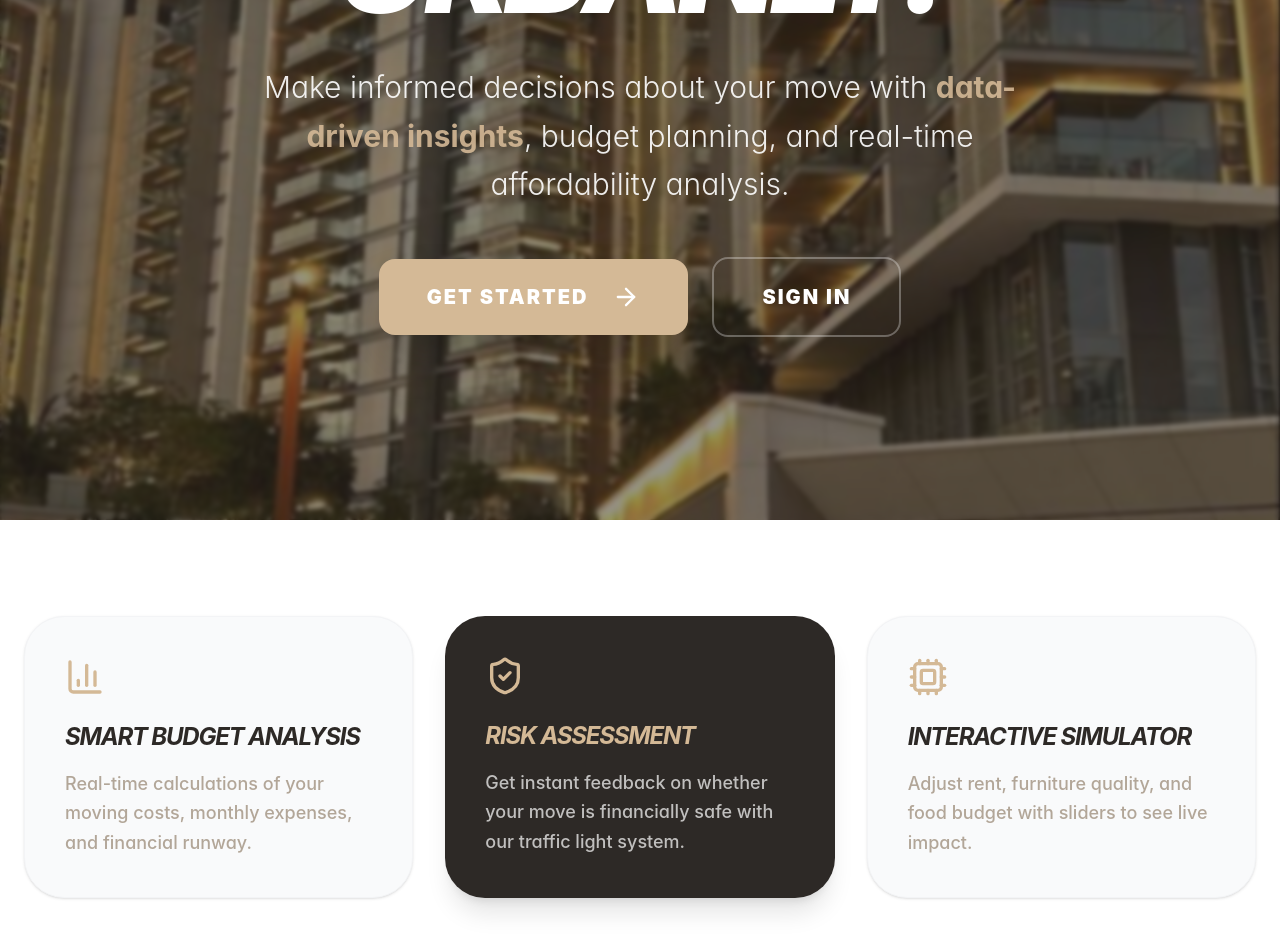
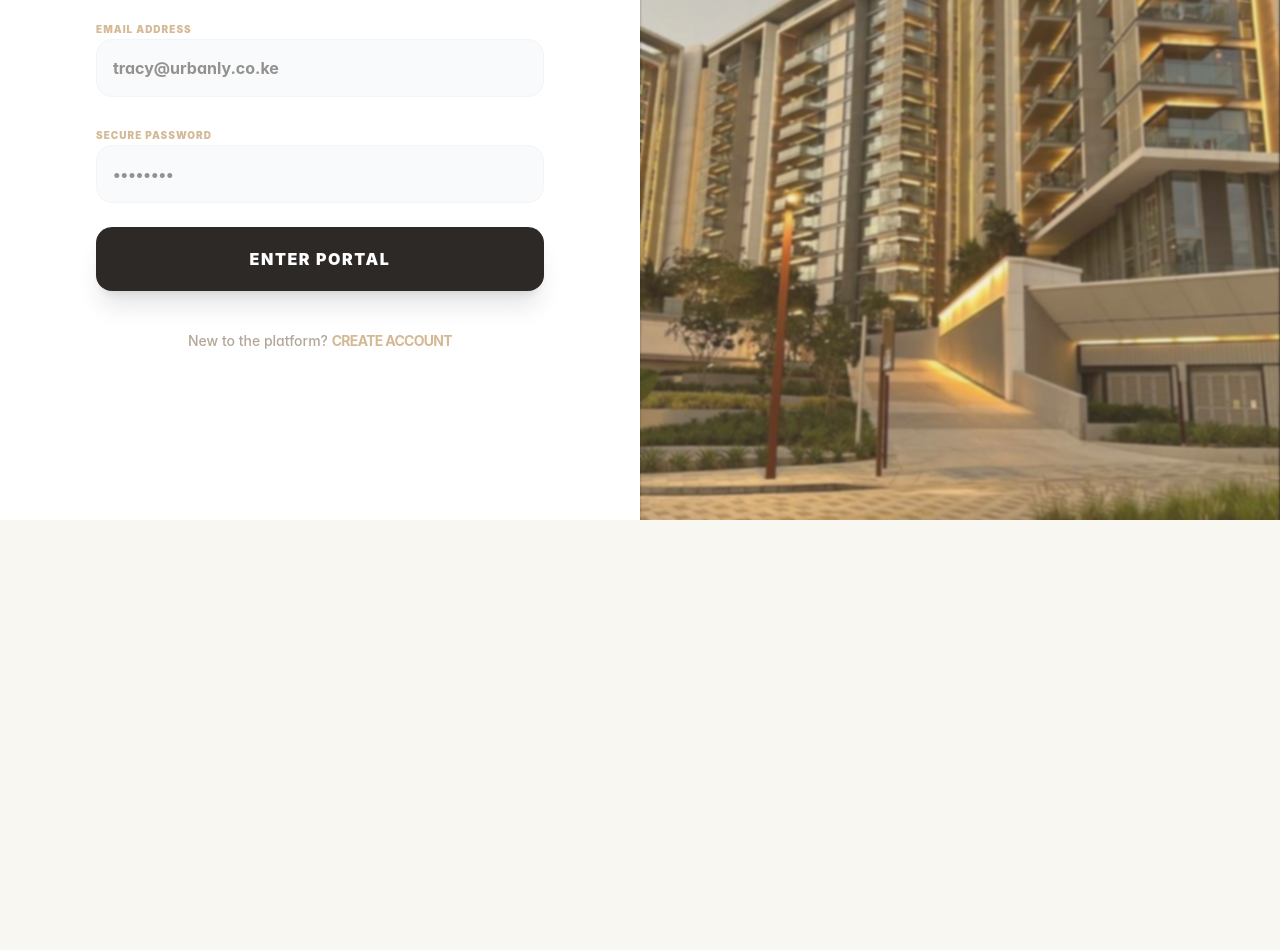
Before and after one commit to Tracy832/Urbanly, a React (Vite) app: page / in a window 1280 px wide. Shown: the part 280-1230 px from the top of the page. After the commit the page ends 800 px from the top, so only its background shows below. Built offline with nearby package versions, Linux system fonts and the light colour scheme.

Commit message:
Auth: Integrated setAuth props into SignIn component for secure routing

```diff
--- a/src/App.tsx
+++ b/src/App.tsx
@@ -1,5 +1,6 @@
 import React, { useState, useEffect } from 'react';
 import { BrowserRouter as Router, Routes, Route, Navigate } from 'react-router-dom';
+
 import Welcome from './components/Welcome';
 import SignUp from './components/SignUp';
 import SignIn from './components/SignIn';
@@ -9,11 +10,16 @@ import BudgetSimulator from './components/BudgetSimulator';
 import LocationMatcher from './components/LocationMatcher';
 
 const App: React.FC = () => {
-  const [inventory, setInventory] = useState<string[]>(() => {
+  const [inventory, setInventory] = useState<string[]>([]);
+  const [isAuthenticated, setIsAuthenticated] = useState<boolean>(false);
+
+  // Load inventory
+  useEffect(() => {
     const saved = localStorage.getItem('urbanly_items');
-    return saved ? JSON.parse(saved) : [];
-  });
+    if (saved) setInventory(JSON.parse(saved));
+  }, []);
 
+  // Save inventory
   useEffect(() => {
     localStorage.setItem('urbanly_items', JSON.stringify(inventory));
   }, [inventory]);
@@ -21,24 +27,56 @@ const App: React.FC = () => {
   return (
     <Router>
       <Routes>
-        {/* LANDING PAGE */}
-        <Route path="/" element={<Welcome />} />
 
-        {/* AUTHENTICATION */}
+        {/* DEFAULT → SIGN IN */}
+        <Route path="/" element={<SignIn setAuth={setIsAuthenticated} />} />
+
+        {/* OPTIONAL LANDING PAGE */}
+        <Route path="/welcome" element={<Welcome />} />
+
+        {/* AUTH */}
         <Route path="/signup" element={<SignUp />} />
-        <Route path="/login" element={<SignIn />} />
+        <Route path="/login" element={<SignIn setAuth={setIsAuthenticated} />} />
 
-        {/* PROTECTED CORE APP */}
+        {/* PROTECTED ROUTES */}
         <Route
           path="/advisor"
-          element={<Advisor updateParentInventory={setInventory} currentParentInventory={inventory}/>}
+          element={
+            isAuthenticated ? (
+              <Advisor
+                updateParentInventory={setInventory}
+                currentParentInventory={inventory}
+              />
+            ) : (
+              <Navigate to="/login" replace />
+            )
+          }
         />
-        <Route path="/dashboard" element={<Dashboard />} />
-        <Route path="/simulator" element={<BudgetSimulator selectedInventory={inventory} />} />
-        <Route path="/matcher" element={<LocationMatcher />} />
 
-        {/* REDIRECT UNKNOWN TO WELCOME */}
+        <Route
+          path="/dashboard"
+          element={isAuthenticated ? <Dashboard /> : <Navigate to="/login" replace />}
+        />
+
+        <Route
+          path="/simulator"
+          element={
+            isAuthenticated ? (
+              <BudgetSimulator selectedInventory={inventory} />
+            ) : (
+              <Navigate to="/login" replace />
+            )
+          }
+        />
+
+        <Route
+          path="/matcher"
+          element={isAuthenticated ? <LocationMatcher /> : <Navigate to="/login" replace />}
+        />
+
+        {/* FALLBACK */}
         <Route path="*" element={<Navigate to="/" replace />} />
+
       </Routes>
     </Router>
   );
--- a/src/components/SignIn.tsx
+++ b/src/components/SignIn.tsx
@@ -1,40 +1,62 @@
 import React from 'react';
 import { Link, useNavigate } from 'react-router-dom';
 
-const SignIn: React.FC = () => {
+// 1. Define the Props Type
+type SignInProps = {
+  setAuth: (value: boolean) => void;
+};
+
+const SignIn: React.FC<SignInProps> = ({ setAuth }) => {
   const navigate = useNavigate();
 
   const handleSignIn = (e: React.FormEvent) => {
     e.preventDefault();
-    // Path: User returns -> Welcome -> Dashboard (or Advisor if data is missing)
-    navigate('/');
+
+    // 2. TRIGGER AUTH: Update global app state to "Logged In"
+    setAuth(true);
+
+    // 3. PATH: Proceed to the Hero/Welcome journey
+    navigate('/welcome');
   };
 
   return (
-    <div className="flex min-h-screen bg-white text-left">
-      <div className="w-full lg:w-1/2 flex flex-col justify-center px-8 sm:px-16 lg:px-24">
+    <div className="flex min-h-screen bg-white text-left selection:bg-urban-sand/30">
+      <div className="w-full lg:w-1/2 flex flex-col justify-center px-8 sm:px-16 lg:px-24 animate-in fade-in slide-in-from-left-4 duration-700">
         <div className="max-w-md w-full mx-auto">
           <div className="mb-12 text-left">
             <h1 className="text-5xl font-black uppercase tracking-tighter text-urban-charcoal mb-4 italic">Urbanly.</h1>
-            <h3 className="text-xl font-bold text-urban-taupe">Welcome back.</h3>
+            <h3 className="text-xl font-bold text-urban-taupe uppercase tracking-widest text-[10px]">Welcome back.</h3>
           </div>
 
           <form className="space-y-6" onSubmit={handleSignIn}>
             <div className="space-y-2">
-              <label className="text-[10px] font-black uppercase tracking-widest text-urban-sand">Email</label>
-              <input required type="email" placeholder="tracy@urbanly.co.ke" className="w-full p-4 rounded-2xl border border-gray-100 bg-gray-50 focus:bg-white focus:ring-2 focus:ring-urban-sand/20 outline-none transition-all font-bold" />
+              <label className="text-[10px] font-black uppercase tracking-widest text-urban-sand">Email Address</label>
+              <input
+                required
+                type="email"
+                placeholder="tracy@urbanly.co.ke"
+                className="w-full p-4 rounded-2xl border border-gray-100 bg-gray-50 focus:bg-white focus:ring-2 focus:ring-urban-sand/20 outline-none transition-all font-bold"
+              />
             </div>
             <div className="space-y-2">
-              <label className="text-[10px] font-black uppercase tracking-widest text-urban-sand">Password</label>
-              <input required type="password" placeholder="••••••••" className="w-full p-4 rounded-2xl border border-gray-100 bg-gray-50 focus:bg-white focus:ring-2 focus:ring-urban-sand/20 outline-none transition-all font-bold" />
+              <label className="text-[10px] font-black uppercase tracking-widest text-urban-sand">Secure Password</label>
+              <input
+                required
+                type="password"
+                placeholder="••••••••"
+                className="w-full p-4 rounded-2xl border border-gray-100 bg-gray-50 focus:bg-white focus:ring-2 focus:ring-urban-sand/20 outline-none transition-all font-bold"
+              />
             </div>
-            <button type="submit" className="w-full bg-urban-charcoal text-white font-black py-5 rounded-2xl uppercase tracking-widest shadow-xl hover:bg-urban-sand transition-all cursor-pointer">
+            <button
+              type="submit"
+              className="w-full bg-urban-charcoal text-white font-black py-5 rounded-2xl uppercase tracking-widest shadow-xl hover:bg-urban-sand transition-all cursor-pointer transform active:scale-95"
+            >
               Enter Portal
             </button>
           </form>
 
-          <p className="mt-10 text-center text-urban-taupe font-medium">
-            New to the platform? <Link to="/signup" className="text-urban-sand font-bold hover:underline">Create Account</Link>
+          <p className="mt-10 text-center text-urban-taupe font-medium text-sm">
+            New to the platform? <Link to="/signup" className="text-urban-sand font-bold hover:underline uppercase tracking-tighter">Create Account</Link>
           </p>
         </div>
       </div>
--- a/src/components/Welcome.tsx
+++ b/src/components/Welcome.tsx
@@ -6,36 +6,36 @@ const Welcome: React.FC = () => {
   const navigate = useNavigate();
 
   return (
-    <div className="min-h-screen w-full bg-white font-sans selection:bg-urban-sand/30 text-left">
+    <div className="min-h-screen w-full bg-white font-sans text-left">
 
-      {/* HERO SECTION */}
-      <section className="relative h-screen w-full flex items-center justify-center overflow-hidden">
-        <div className="absolute inset-0 z-0">
+      {/* HERO */}
+      <section className="relative h-screen flex items-center justify-center">
+        <div className="absolute inset-0">
           <img src="/hero-exterior.jpeg" alt="Urbanly" className="w-full h-full object-cover" />
-          <div className="absolute inset-0 bg-urban-charcoal/50 backdrop-blur-[2px]" />
+          <div className="absolute inset-0 bg-black/50" />
         </div>
 
-        <div className="relative z-10 max-w-4xl px-8 text-center text-white">
-          <h1 className="text-7xl md:text-9xl font-black uppercase tracking-tighter mb-8 drop-shadow-2xl italic">
+        <div className="relative z-10 text-center text-white px-6">
+          <h1 className="text-6xl md:text-8xl font-black mb-6 italic">
             Urbanly.
           </h1>
-          <p className="text-xl md:text-3xl font-light leading-relaxed mb-12 max-w-3xl mx-auto opacity-90">
-            Make informed decisions about your move with <span className="font-bold text-urban-sand">data-driven insights</span>,
-            budget planning, and real-time affordability analysis.
+
+          <p className="text-lg md:text-2xl mb-10 max-w-2xl mx-auto">
+            Make smarter moving decisions with data-driven insights.
           </p>
 
-          <div className="flex flex-col md:flex-row items-center justify-center gap-6">
+          <div className="flex gap-4 justify-center flex-wrap">
             <button
-              onClick={() => navigate('/signup')} // CHANGED: Now goes to Signup first
-              className="group inline-flex items-center gap-6 bg-urban-sand text-white px-12 py-6 rounded-2xl font-black text-xl uppercase tracking-widest transition-all duration-500 transform hover:-translate-y-3 cursor-pointer shadow-2xl"
+              onClick={() => navigate('/advisor')}
+              className="bg-yellow-500 px-8 py-4 rounded-xl font-bold flex items-center gap-3"
             >
               Get Started
-              <ArrowRight className="w-7 h-7 group-hover:translate-x-3 transition-transform" />
+              <ArrowRight />
             </button>
 
             <button
               onClick={() => navigate('/login')}
-              className="px-12 py-6 rounded-2xl font-black text-xl uppercase tracking-widest text-white border-2 border-white/30 hover:bg-white/10 transition-all"
+              className="border px-8 py-4 rounded-xl font-bold"
             >
               Sign In
             </button>
@@ -43,53 +43,27 @@ const Welcome: React.FC = () => {
         </div>
       </section>
 
-      {/* SYSTEM FEATURES GRID */}
-      <section className="py-24 px-6 max-w-7xl mx-auto grid grid-cols-1 md:grid-cols-3 gap-8">
-        <div className="p-10 rounded-[2.5rem] bg-gray-50 border border-gray-100 shadow-sm">
-          <BarChart3 className="w-10 h-10 text-urban-sand mb-6" />
-          <h3 className="text-2xl font-bold mb-4 uppercase italic tracking-tighter">Smart Budget Analysis</h3>
-          <p className="text-urban-taupe leading-relaxed text-lg font-medium">Real-time calculations of your moving costs, monthly expenses, and financial runway.</p>
+      {/* FEATURES */}
+      <section className="py-20 px-6 grid md:grid-cols-3 gap-8 max-w-6xl mx-auto">
+        <div className="p-6 shadow rounded-xl">
+          <BarChart3 className="mb-4" />
+          <h3 className="font-bold text-xl mb-2">Smart Budget</h3>
+          <p>Track your real moving costs in real-time.</p>
         </div>
 
-        <div className="p-10 rounded-[2.5rem] bg-urban-charcoal text-white shadow-xl">
-          <ShieldCheck className="w-10 h-10 text-urban-sand mb-6" />
-          <h3 className="text-2xl font-bold mb-4 text-urban-sand uppercase italic tracking-tighter">Risk Assessment</h3>
-          <p className="opacity-70 leading-relaxed text-lg font-medium">Get instant feedback on whether your move is financially safe with our traffic light system.</p>
+        <div className="p-6 shadow rounded-xl bg-black text-white">
+          <ShieldCheck className="mb-4" />
+          <h3 className="font-bold text-xl mb-2">Risk Check</h3>
+          <p>Know if your move is financially safe.</p>
         </div>
 
-        <div className="p-10 rounded-[2.5rem] bg-gray-50 border border-gray-100 shadow-sm">
-          <Cpu className="w-10 h-10 text-urban-sand mb-6" />
-          <h3 className="text-2xl font-bold mb-4 uppercase italic tracking-tighter">Interactive Simulator</h3>
-          <p className="text-urban-taupe leading-relaxed text-lg font-medium">Adjust rent, furniture quality, and food budget with sliders to see live impact.</p>
+        <div className="p-6 shadow rounded-xl">
+          <Cpu className="mb-4" />
+          <h3 className="font-bold text-xl mb-2">Simulator</h3>
+          <p>Adjust your budget and see live results.</p>
         </div>
       </section>
 
-      {/* HOW IT WORKS STEPPER */}
-      <section className="py-24 bg-gray-50/50">
-        <div className="max-w-5xl mx-auto px-6">
-          <h2 className="text-5xl font-black uppercase tracking-tighter text-center mb-20 italic">How it Works</h2>
-          <div className="grid grid-cols-1 md:grid-cols-2 lg:grid-cols-4 gap-12">
-            {[
-              { n: "1", t: "Create Account", d: "Join the platform and save your personal relocation profile." },
-              { n: "2", t: "Advisor Input", d: "Tell us about your income, savings, and workplace goals." },
-              { n: "3", t: "Plan Your Budget", d: "Use our simulator to find the perfect financial balance." },
-              { n: "4", t: "Make Your Move", d: "Move with the confidence of data-backed insights." }
-            ].map((step, i) => (
-              <div key={i} className="relative text-center">
-                <div className="w-12 h-12 rounded-full bg-urban-sand text-white flex items-center justify-center font-black mx-auto mb-6 text-xl shadow-lg">
-                  {step.n}
-                </div>
-                <h4 className="font-bold text-xl mb-3 uppercase tracking-tighter italic">{step.t}</h4>
-                <p className="text-urban-taupe text-sm leading-relaxed font-medium">{step.d}</p>
-              </div>
-            ))}
-          </div>
-        </div>
-      </section>
-
-      <footer className="py-12 text-center text-[10px] font-black uppercase tracking-[0.5em] text-urban-taupe opacity-50 border-t border-gray-100">
-        Urbanly DSS — Built for Independence
-      </footer>
     </div>
   );
 };
```
